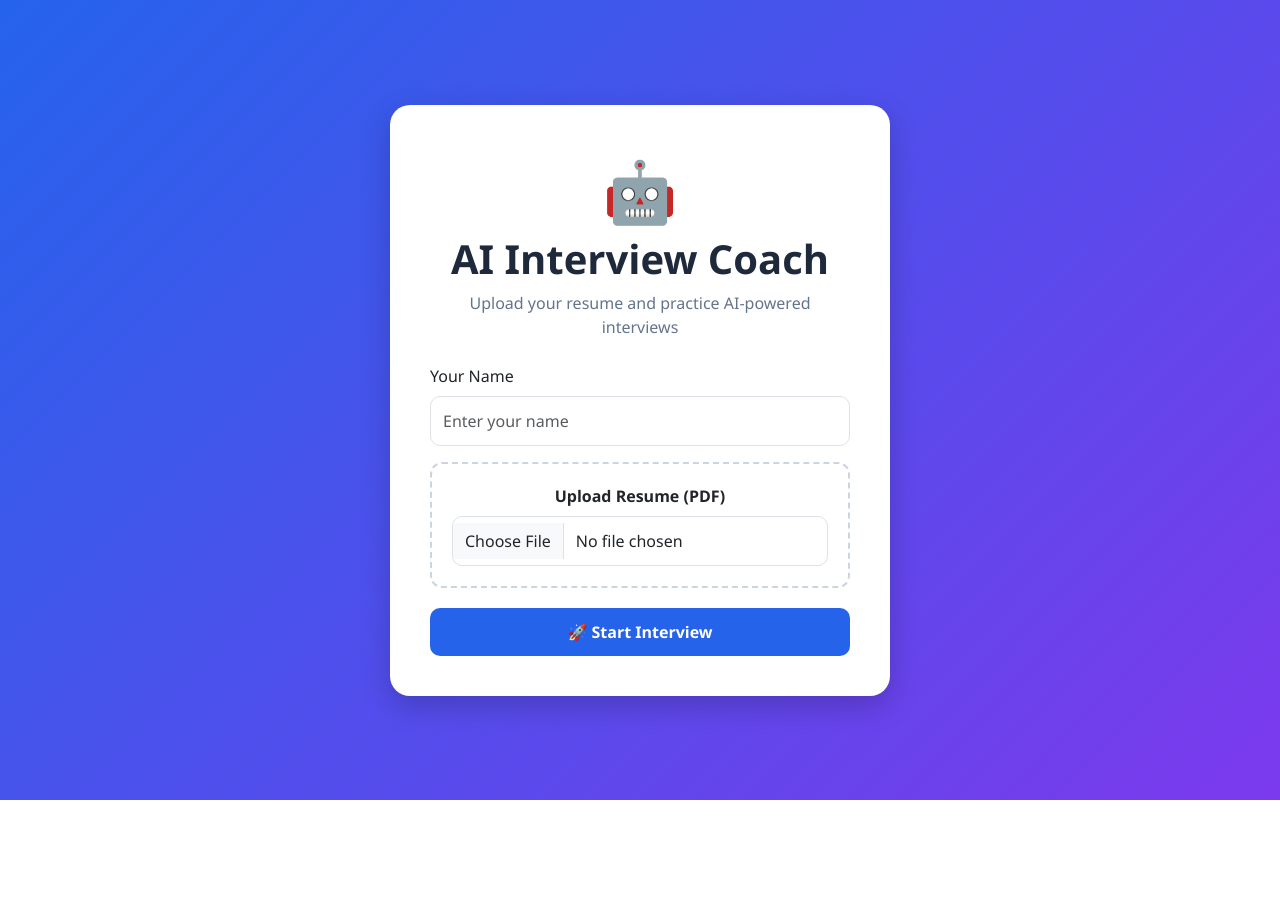
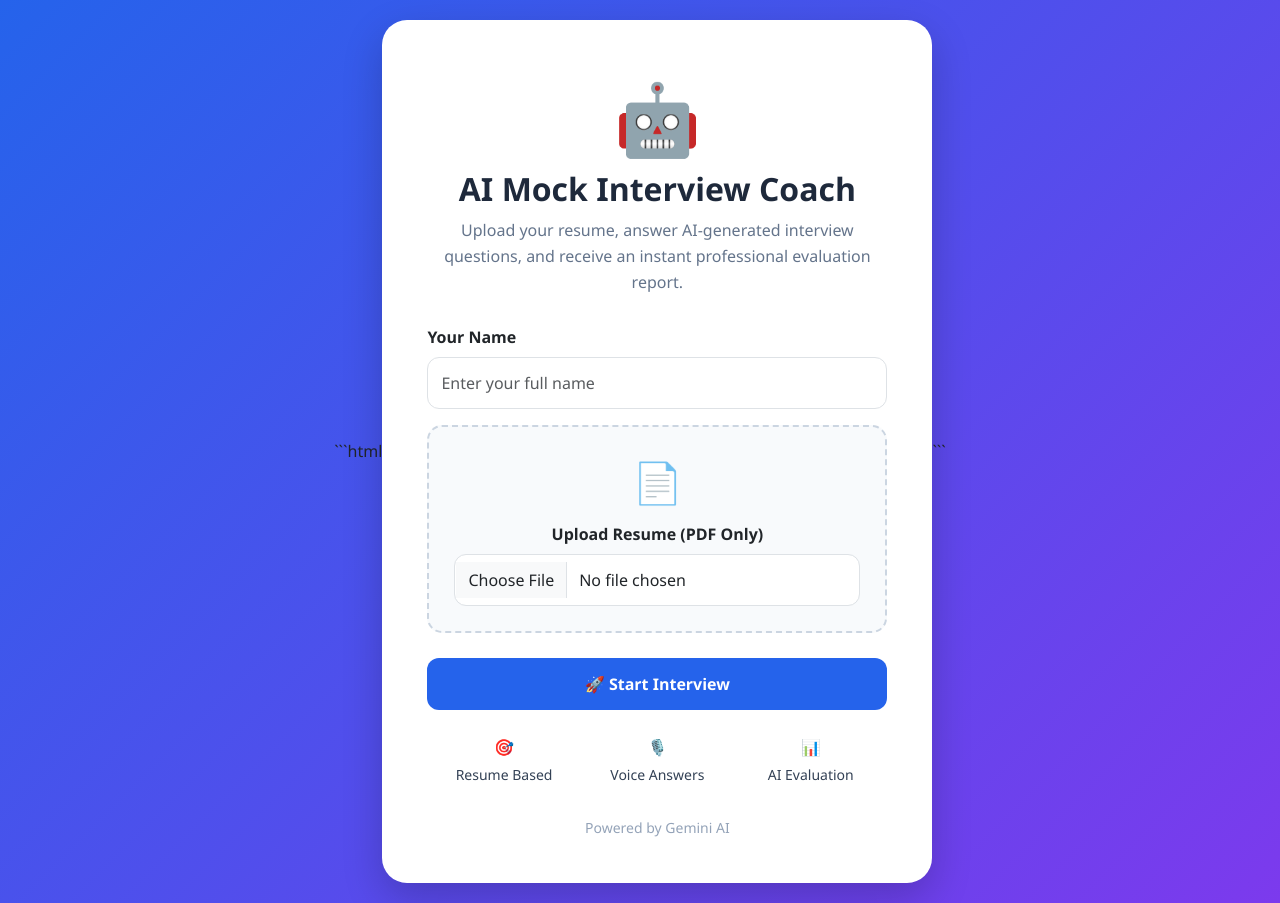
Before and after one commit to arunkarthick-BE/ai-interview-bot, a Flask app: page / in a window 1280 px wide. Before the commit the page ends 800 px from the top, so only its background shows below. Run offline with Flask 3, Linux system fonts and the light colour scheme; some libraries are stand-ins or nearby versions.

Commit message:
Update login.html

````diff
--- a/Summer interview Project/Templates/login.html
+++ b/Summer interview Project/Templates/login.html
@@ -1,13 +1,22 @@
+```html
 <!DOCTYPE html>
 <html lang="en">
 <head>
 <meta charset="UTF-8">
 <meta name="viewport" content="width=device-width, initial-scale=1.0">
-<title>AI Interview Coach</title>
+
+<title>AI Mock Interview Coach</title>
 
 <link href="https://cdn.jsdelivr.net/npm/bootstrap@5.3.0/dist/css/bootstrap.min.css" rel="stylesheet">
 
 <style>
+
+*{
+    margin:0;
+    padding:0;
+    box-sizing:border-box;
+}
+
 body{
     background: linear-gradient(135deg,#2563eb,#7c3aed);
     min-height:100vh;
@@ -15,96 +24,170 @@ body{
     justify-content:center;
     align-items:center;
     font-family:'Segoe UI',sans-serif;
+    padding:20px;
 }
 
 .login-card{
     background:white;
-    padding:40px;
-    border-radius:20px;
     width:100%;
-    max-width:500px;
-    box-shadow:0 10px 30px rgba(0,0,0,0.2);
+    max-width:550px;
+    padding:45px;
+    border-radius:25px;
+    box-shadow:0 15px 40px rgba(0,0,0,0.2);
+    animation:fadeIn 0.6s ease;
+}
+
+@keyframes fadeIn{
+    from{
+        opacity:0;
+        transform:translateY(20px);
+    }
+    to{
+        opacity:1;
+        transform:translateY(0);
+    }
 }
 
 .logo{
-    font-size:60px;
+    font-size:70px;
 }
 
-h1{
+.title{
+    font-size:32px;
     font-weight:700;
     color:#1e293b;
 }
 
 .subtitle{
     color:#64748b;
-    margin-bottom:25px;
+    margin-top:10px;
+    margin-bottom:30px;
+    line-height:1.6;
 }
 
 .form-control{
-    border-radius:10px;
-    padding:12px;
+    padding:13px;
+    border-radius:12px;
+}
+
+.form-control:focus{
+    border-color:#2563eb;
+    box-shadow:0 0 0 0.15rem rgba(37,99,235,.25);
+}
+
+.upload-box{
+    border:2px dashed #cbd5e1;
+    border-radius:15px;
+    padding:25px;
+    text-align:center;
+    margin-bottom:25px;
+    background:#f8fafc;
+}
+
+.upload-icon{
+    font-size:40px;
+    margin-bottom:10px;
 }
 
 .btn-start{
     width:100%;
+    border:none;
+    border-radius:12px;
+    padding:14px;
     background:#2563eb;
-    border:none;
-    padding:12px;
-    border-radius:10px;
     color:white;
+    font-size:16px;
     font-weight:600;
-    transition:0.3s;
+    transition:all .3s ease;
 }
 
 .btn-start:hover{
     background:#1d4ed8;
+    transform:translateY(-2px);
 }
 
-.upload-box{
-    border:2px dashed #cbd5e1;
-    padding:20px;
-    border-radius:12px;
+.feature-box{
+    display:flex;
+    justify-content:space-between;
+    margin-top:25px;
     text-align:center;
-    margin-bottom:20px;
 }
+
+.feature{
+    flex:1;
+}
+
+.feature h6{
+    font-size:14px;
+    margin-top:8px;
+    color:#334155;
+}
+
+.footer{
+    text-align:center;
+    margin-top:25px;
+    color:#94a3b8;
+    font-size:14px;
+}
+
 </style>
+</head>
 
-</head>
 <body>
 
 <div class="login-card">
 
     <div class="text-center">
-        <div class="logo">🤖</div>
 
-        <h1>AI Interview Coach</h1>
+        <div class="logo">
+            🤖
+        </div>
+
+        <h1 class="title">
+            AI Mock Interview Coach
+        </h1>
 
         <p class="subtitle">
-            Upload your resume and practice AI-powered interviews
+            Upload your resume, answer AI-generated interview questions,
+            and receive an instant professional evaluation report.
         </p>
+
     </div>
 
     <form action="/interview" method="POST" enctype="multipart/form-data">
 
         <div class="mb-3">
-            <label class="form-label">Your Name</label>
-            <input type="text"
+
+            <label class="form-label fw-semibold">
+                Your Name
+            </label>
+
+            <input
+                type="text"
+                name="username"
                 class="form-control"
-                   name="username"
-                   placeholder="Enter your name"
+                placeholder="Enter your full name"
                 required>
+
         </div>
 
         <div class="upload-box">
+
+            <div class="upload-icon">
+                📄
+            </div>
+
             <label class="form-label fw-bold">
-                Upload Resume (PDF)
+                Upload Resume (PDF Only)
             </label>
 
-            <input type="file"
+            <input
+                type="file"
                 class="form-control"
                 name="resume"
                 accept=".pdf"
                 required>
+
         </div>
 
         <button type="submit" class="btn-start">
@@ -113,7 +196,31 @@ h1{
 
     </form>
 
+    <div class="feature-box">
+
+        <div class="feature">
+            🎯
+            <h6>Resume Based</h6>
+        </div>
+
+        <div class="feature">
+            🎙️
+            <h6>Voice Answers</h6>
+        </div>
+
+        <div class="feature">
+            📊
+            <h6>AI Evaluation</h6>
+        </div>
+
+    </div>
+
+    <div class="footer">
+        Powered by Gemini AI
+    </div>
+
 </div>
 
 </body>
 </html>
+```
````
Lines whose indentation alone changed are shown as unchanged.
